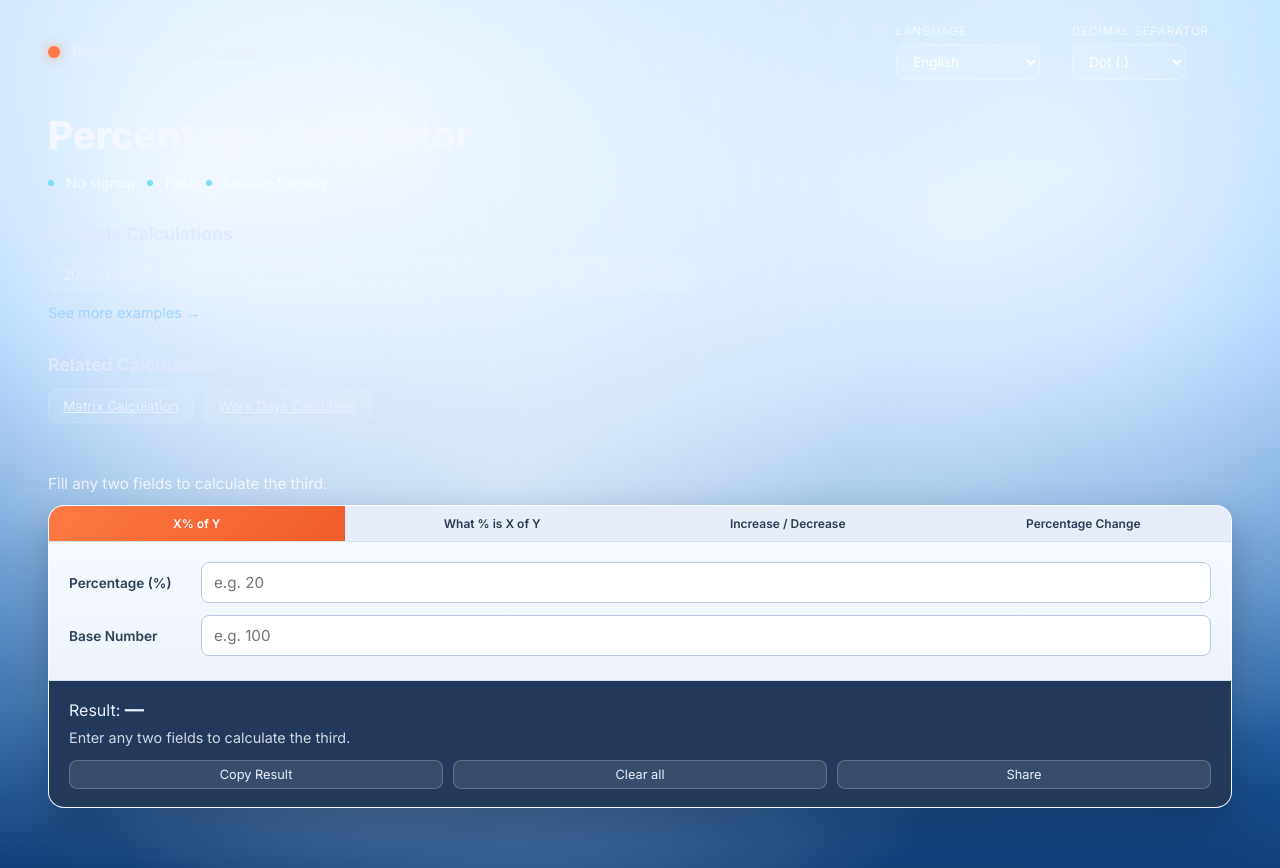
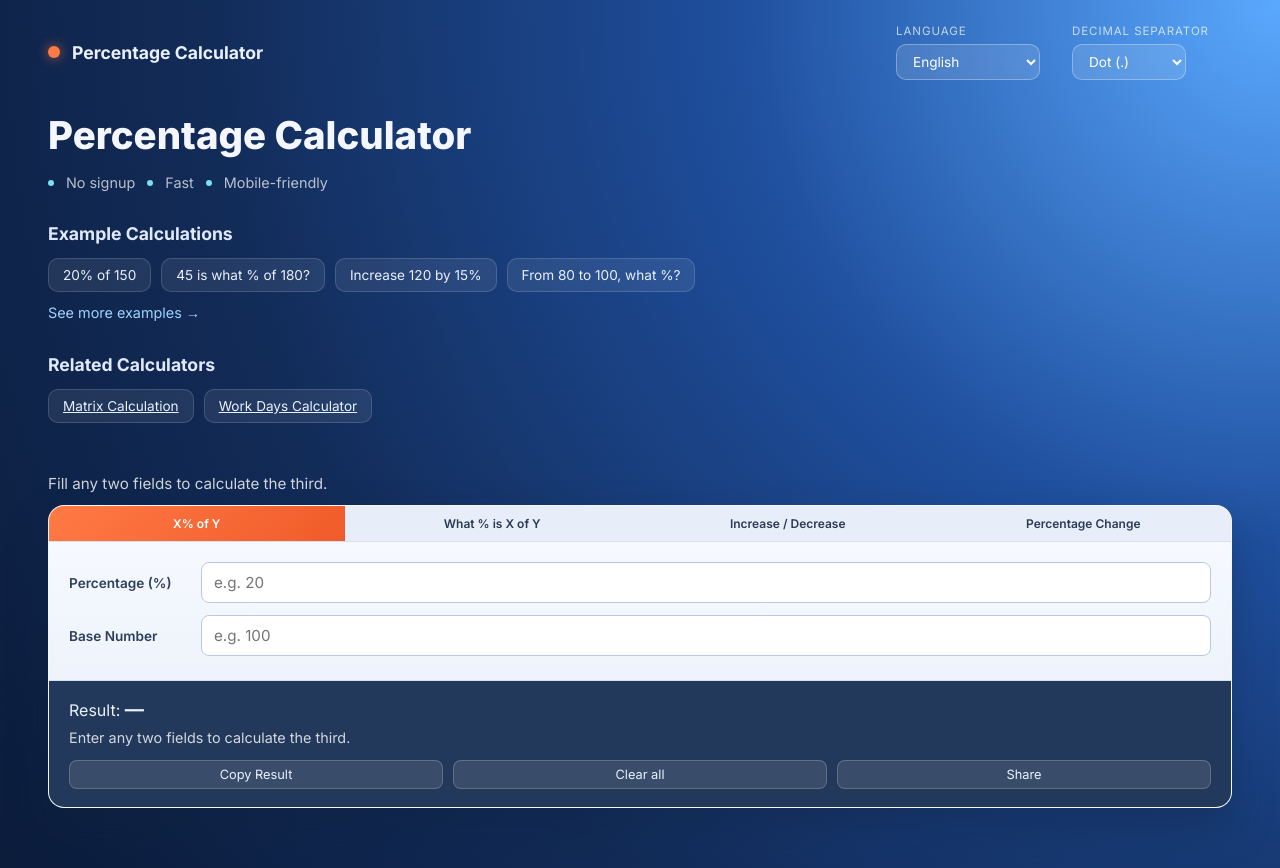
Before and after one commit to FranciscoMMonteiro/percentage_calculator_site, a React (Vite) app: page / in a window 1280 px wide. Built offline with nearby package versions, Linux system fonts and the light colour scheme.

Commit message:
Revert "Change background"
This reverts commit 64b80385701a10acabe16d35e1307d6696a01d27.

```diff
--- a/src/index.css
+++ b/src/index.css
@@ -8,14 +8,7 @@
 
 body {
   font-family: 'Inter', sans-serif;
-  background-color: #6fb7ff;
-  background-image:
-    radial-gradient(circle at 15% 20%, rgba(255, 255, 255, 0.8) 0%, rgba(255, 255, 255, 0) 55%),
-    radial-gradient(circle at 30% 15%, rgba(255, 255, 255, 0.7) 0%, rgba(255, 255, 255, 0) 50%),
-    radial-gradient(circle at 75% 25%, rgba(255, 255, 255, 0.7) 0%, rgba(255, 255, 255, 0) 52%),
-    radial-gradient(circle at 85% 20%, rgba(255, 255, 255, 0.6) 0%, rgba(255, 255, 255, 0) 50%),
-    radial-gradient(circle at 40% 55%, rgba(255, 255, 255, 0.55) 0%, rgba(255, 255, 255, 0) 60%),
-    linear-gradient(180deg, #88c9ff 0%, #5aa9ff 35%, #1f69b6 70%, #10407a 100%);
+  background: radial-gradient(circle at top right, #5aa9ff 0%, #1f4f9e 35%, #122b57 70%, #0b1c3b 100%);
   color: #ffffff;
   min-height: 100vh;
   overflow-x: hidden;
```
